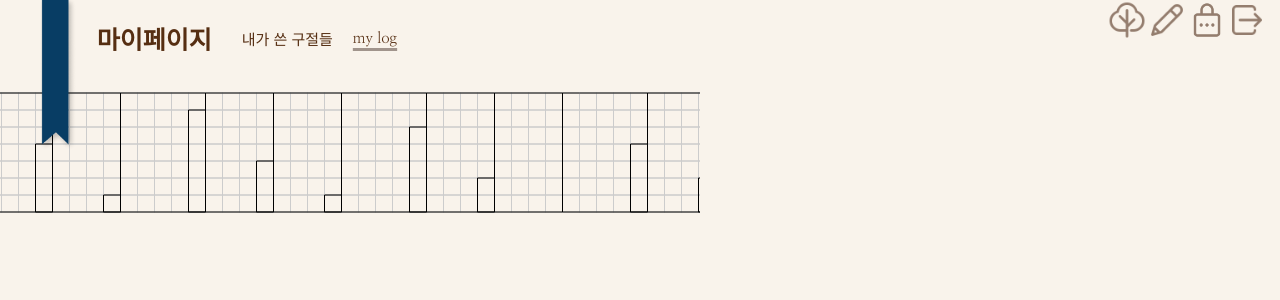
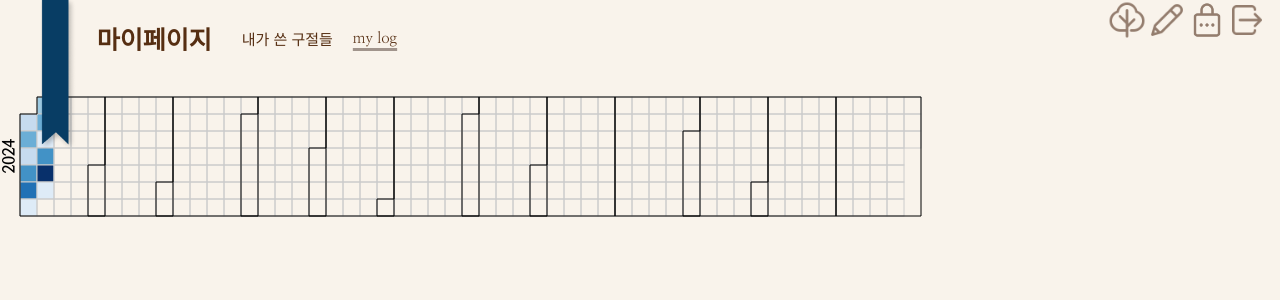
Before and after one commit to hyerim1127/Tree, a React (Create React App) app: page /member/log in a window 1280 px wide. Shown: the top 300 px of the page. Built offline with nearby package versions, Linux system fonts and the light colour scheme.

Commit message:
27 - 캘린더

```diff
--- a/src/genre.css
+++ b/src/genre.css
@@ -109,17 +109,3 @@ h1 {
    text-decoration-thickness: 3px;
    text-underline-offset: 5px;
 }
-
-/*calendar chart css*/
-.calendarChart {
-  margin-top: 20px;
-  padding : 20px;
-
-  width: 100vw;
-  align-items: center;
-}
-.chart-container {
-  display: flex;
-  justify-content: center;
-  margin-top: 20px; /* 필요에 따라 조정 */
-}
--- /dev/null
+++ b/src/myPage/CalendarChart.css
@@ -0,0 +1,20 @@
+/*calendar chart css*/
+.calendarChart {
+    margin-top: 20px;
+    padding : 20px;
+
+    width: 100vw;
+    align-items: center;
+  }
+  .chart-container {
+    display: flex;
+    justify-content: center;
+    margin-top: 20px; /* 필요에 따라 조정 */
+  }
+  .calendar-chart-container {
+    display: flex;
+    justify-content: center;
+    align-items: center;
+    width: 100%;
+    min-width: 900px;
+  }
--- a/src/myPage/CalendarChart.jsx
+++ b/src/myPage/CalendarChart.jsx
@@ -1,27 +1,38 @@
 import React, { useEffect, useRef } from 'react';
 import * as d3 from 'd3';
+import './CalendarChart.css';
 
 const CalendarChart = ({ data }) => {
     const svgRef = useRef(null);
 
     useEffect(() => {
+        const handleResize = () => {
+            drawChart();
+        };
+
+        window.addEventListener('resize', handleResize);
         drawChart();
-        window.addEventListener('resize', handleResize); // 화면 크기 변화 감지
-        handleResize(); // 초기 렌더링 시에도 적용
+
         return () => {
-            window.removeEventListener('resize', handleResize); // cleanup
+            window.removeEventListener('resize', handleResize);
         };
     }, [data]);
 
-    const handleResize = () => {
-        const width = svgRef.current.parentNode.offsetWidth; // 부모 요소의 너비 가져오기
-        drawChart(width); // drawChart 호출 시에 너비 전달
-    };
+    const drawChart = () => {
+        const svgElement = svgRef.current;
+        const containerWidth = svgElement.parentElement.offsetWidth;
+        const cellSize = 17;
+        const margin = { top: 20, right: 20, bottom: 20, left: 20 };
+        const width = Math.max(500, containerWidth - margin.left - margin.right);
+        const height = cellSize * 7 + margin.top + margin.bottom;
 
-    const drawChart = (width) => {
-        width = width || 700; // 기본값 설정
-        const height = 136;
-        const cellSize = 17;
+        d3.select(svgElement).selectAll("*").remove(); // Clear previous chart
+
+        const svg = d3.select(svgElement)
+            .attr("width", width + margin.left + margin.right)
+            .attr("height", height + margin.top + margin.bottom)
+            .append("g")
+            .attr("transform", `translate(${margin.left},${margin.top})`);
 
         const format = d3.timeFormat("%Y-%m-%d");
 
@@ -29,27 +40,19 @@ const CalendarChart = ({ data }) => {
             .domain([0, d3.max(data, d => d.value)])
             .range(d3.schemeBlues[9]);
 
-        const svg = d3.select(svgRef.current)
-            .selectAll("svg")
-            .data(d3.range(2023, 2024))
-            .enter().append("svg")
-            .attr("width", width)
-            .attr("height", height)
-            .attr("class", "year")
-            .append("g")
-            .attr("transform", "translate(" + ((width - cellSize * 53) / 2) + "," + (height - cellSize * 7 - 1) + ")");
+        const year = new Date().getFullYear();
 
         svg.append("text")
             .attr("transform", "translate(-6," + cellSize * 3.5 + ")rotate(-90)")
             .attr("font-weight", "bold")
             .attr("text-anchor", "middle")
-            .text(d => d);
+            .text(year);
 
         const rect = svg.append("g")
             .attr("fill", "none")
             .attr("stroke", "#ccc")
             .selectAll("rect")
-            .data(d => d3.timeDays(new Date(d, 0, 1), new Date(d + 1, 0, 1)))
+            .data(d3.timeDays(new Date(year, 0, 1), new Date(year + 1, 0, 1)))
             .enter().append("rect")
             .attr("width", cellSize)
             .attr("height", cellSize)
@@ -71,7 +74,7 @@ const CalendarChart = ({ data }) => {
             .attr("fill", "none")
             .attr("stroke", "#000")
             .selectAll("path")
-            .data(d => d3.timeMonths(new Date(d, 0, 1), new Date(d + 1, 0, 1)))
+            .data(d3.timeMonths(new Date(year, 0, 1), new Date(year + 1, 0, 1)))
             .enter().append("path")
             .attr("class", "month")
             .attr("d", d => {
@@ -85,7 +88,11 @@ const CalendarChart = ({ data }) => {
             });
     };
 
-    return <div ref={svgRef}></div>;
+    return (
+        <div className="calendar-chart-container">
+            <svg ref={svgRef}></svg>
+        </div>
+    );
 };
 
 export default CalendarChart;
--- a/src/myPage/MyLog.jsx
+++ b/src/myPage/MyLog.jsx
@@ -11,8 +11,18 @@ import CalendarChart from './CalendarChart';
 
 const MyLog = () => {
   const data = [
-    { date: '2023-01-01', value: 10 },
-    { date: '2023-01-02', value: 20 },
+    { date: '2024-01-01', value: 10 },
+    { date: '2024-01-02', value: 20 },
+    { date: '2024-01-03', value: 10 },
+    { date: '2024-01-04', value: 25 },
+    { date: '2024-01-05', value: 30 },
+    { date: '2024-01-06', value: 5 },
+    { date: '2024-01-07', value: 17 },
+    { date: '2024-01-08', value: 21 },
+    { date: '2024-01-09', value: 6 },
+    { date: '2024-01-10', value: 25 },
+    { date: '2024-01-11', value: 42 },
+    { date: '2024-01-12', value: 5 },
     // 나머지 데이터 추가...
   ];
   const book = {
```
Also changed, not shown: src/View.jsx (line endings or trailing spaces).
